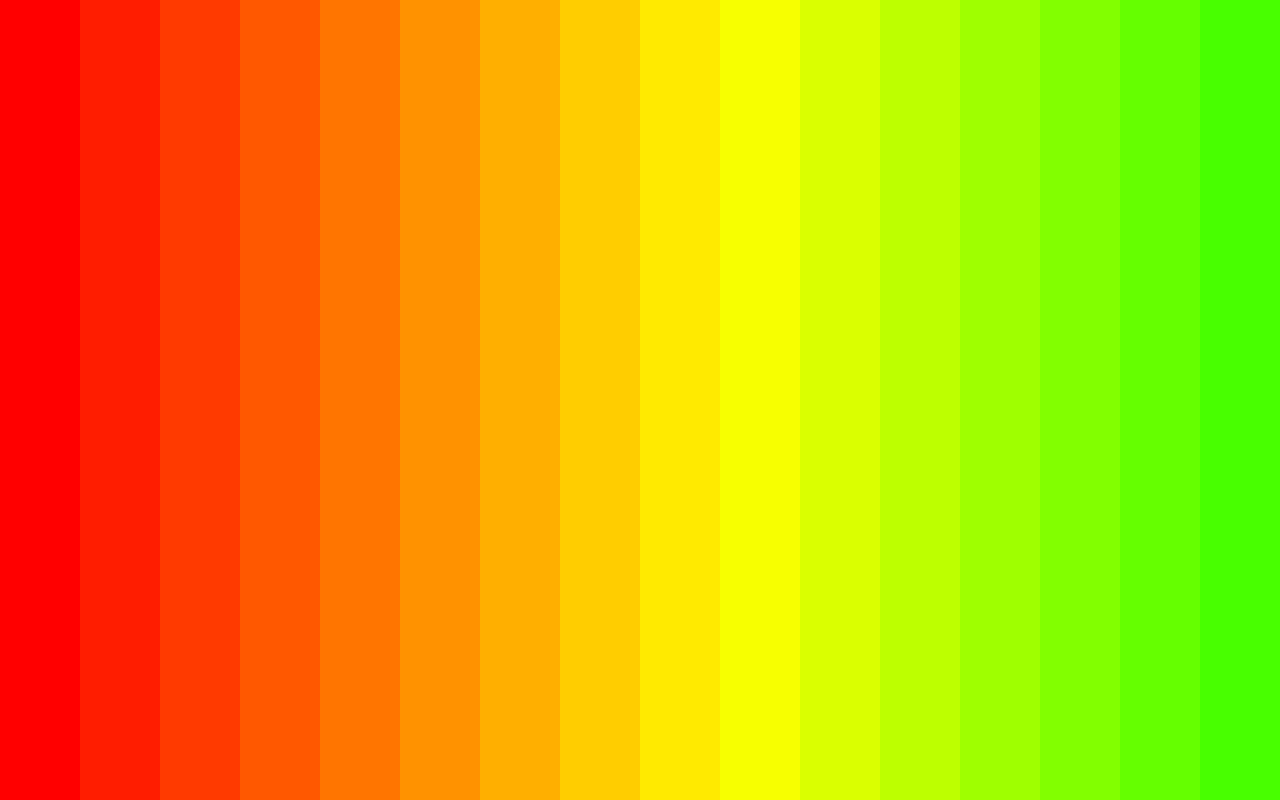
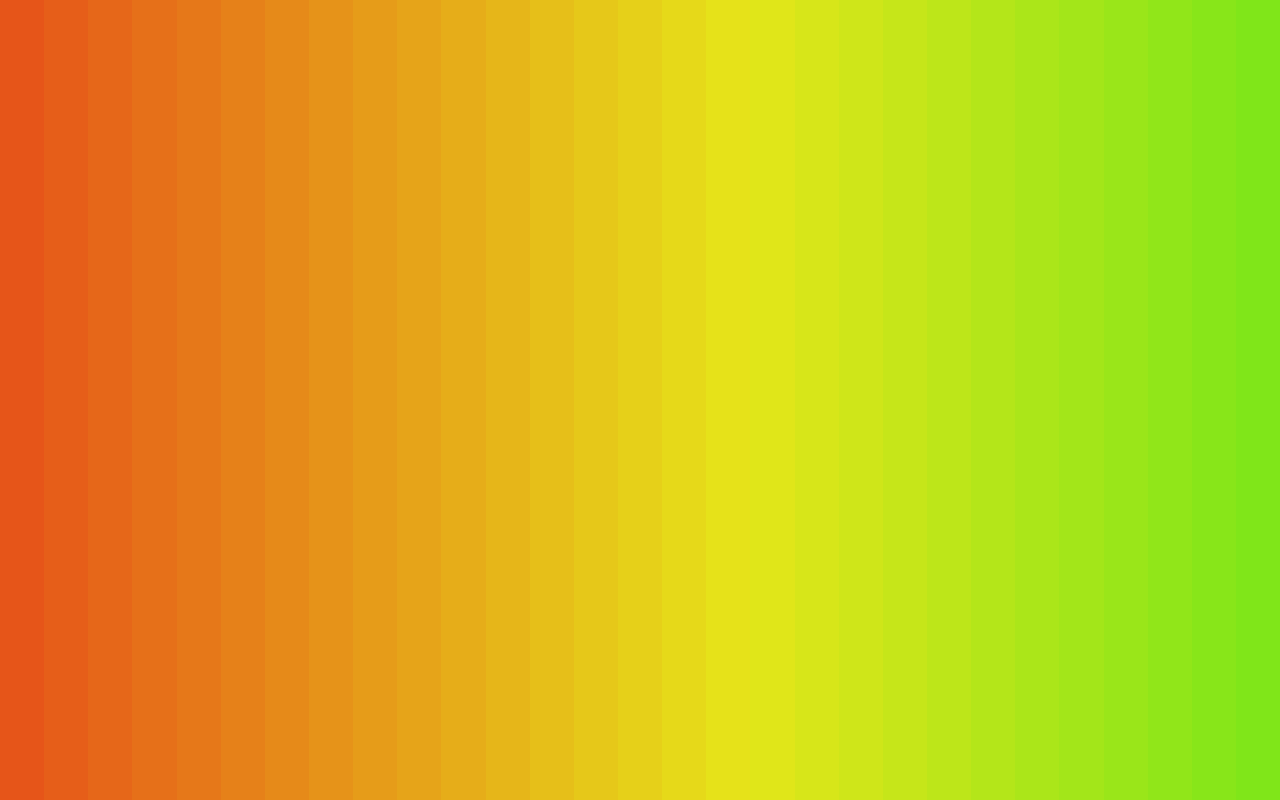
Before and after one commit to daniel-llach/rainbowCreate, a website: page index.html in a window 1280 px wide. Drawn offline with nearby package versions, Linux system fonts and the light colour scheme.

Commit message:
more rainbow control

```diff
--- a/component/rainbowCreate.js
+++ b/component/rainbowCreate.js
@@ -47,16 +47,16 @@
       return new Promise(function(resolve, reject) {
         if(options.reverse == true){
           for(let i=0;i<linesNumber;i++){
-            let colorNumber = endColor - i*gap
+            let colorNumber = endColor - (i+1)*gap
             $el.find('.rainbowCreate > div:nth-child(' + parseInt(i+1) + ')').css({
-              'background-color': 'hsla(' + colorNumber + ',100%,50%,1)'
+              'background-color': 'hsla(' + colorNumber + ',' + options.saturation + '%,' + options.light + '%,' + options.alpha + ')'
             })
           }
         }else{
           for(let i=0;i<linesNumber;i++){
-            let colorNumber = startColor + i*gap
+            let colorNumber = startColor + (i+1)*gap
             $el.find('.rainbowCreate > div:nth-child(' + parseInt(i+1) + ')').css({
-              'background-color': 'hsla(' + colorNumber + ',100%,50%,1)'
+              'background-color': 'hsla(' + colorNumber + ',' + options.saturation + '%,' + options.light + '%,' + options.alpha + ')'
             })
           }
         }
--- a/index.html
+++ b/index.html
@@ -17,12 +17,14 @@
   <div id="example"></div>
 
   <script type="text/javascript">
-    // init mockups
     $('#example').rainbowCreate({
       direction: "vertical",
       reverse: false,
-      linesWidth: 80,
-      colorRank: [0,110] // 0=red, 60=yellow, 120=green, 180=light blue, 240=blue, 300=pink
+      linesWidth: 45,
+      colorRank: [15,90], // 0=red, 60=yellow, 120=green, 180=light blue, 240=blue, 300=pink
+      saturation: 80,
+      light: 50,
+      alpha: 1
     });
   </script>
 </body>
```
Also changed, not shown: component/rainbowCreate_es5.js (added, +1 -0 lines), README.md.
